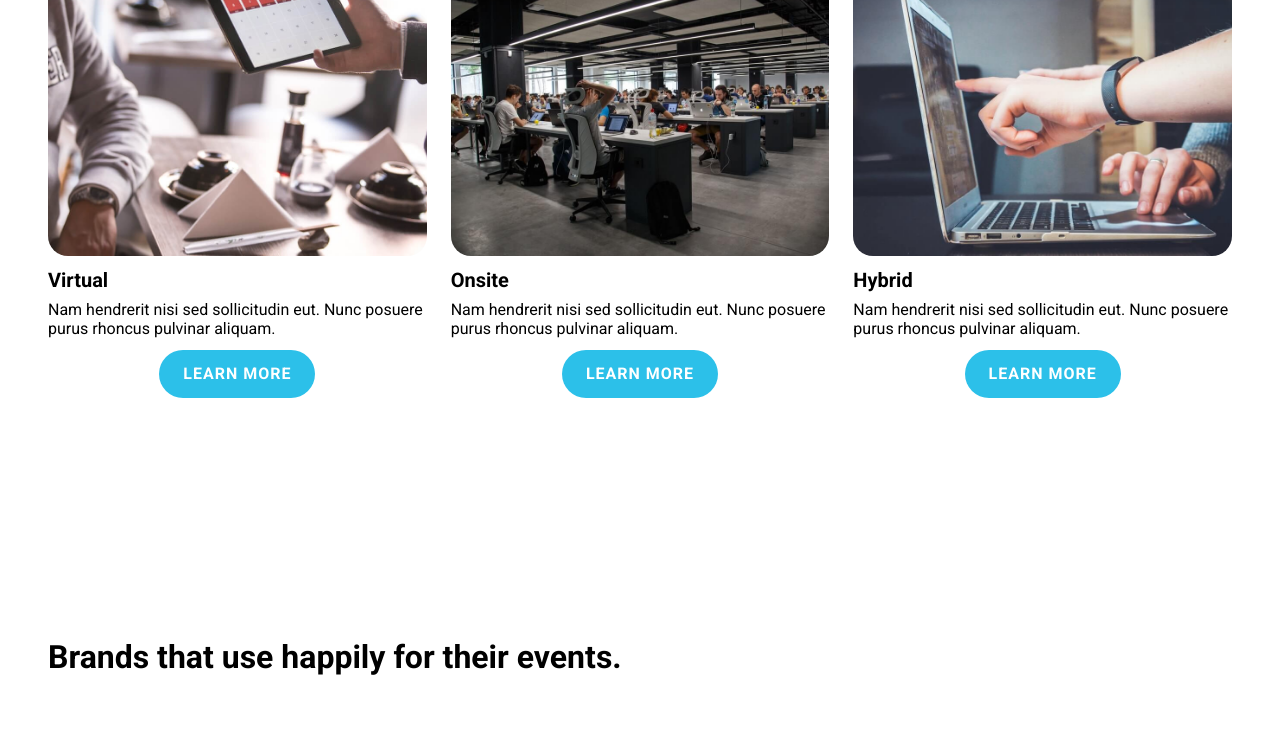
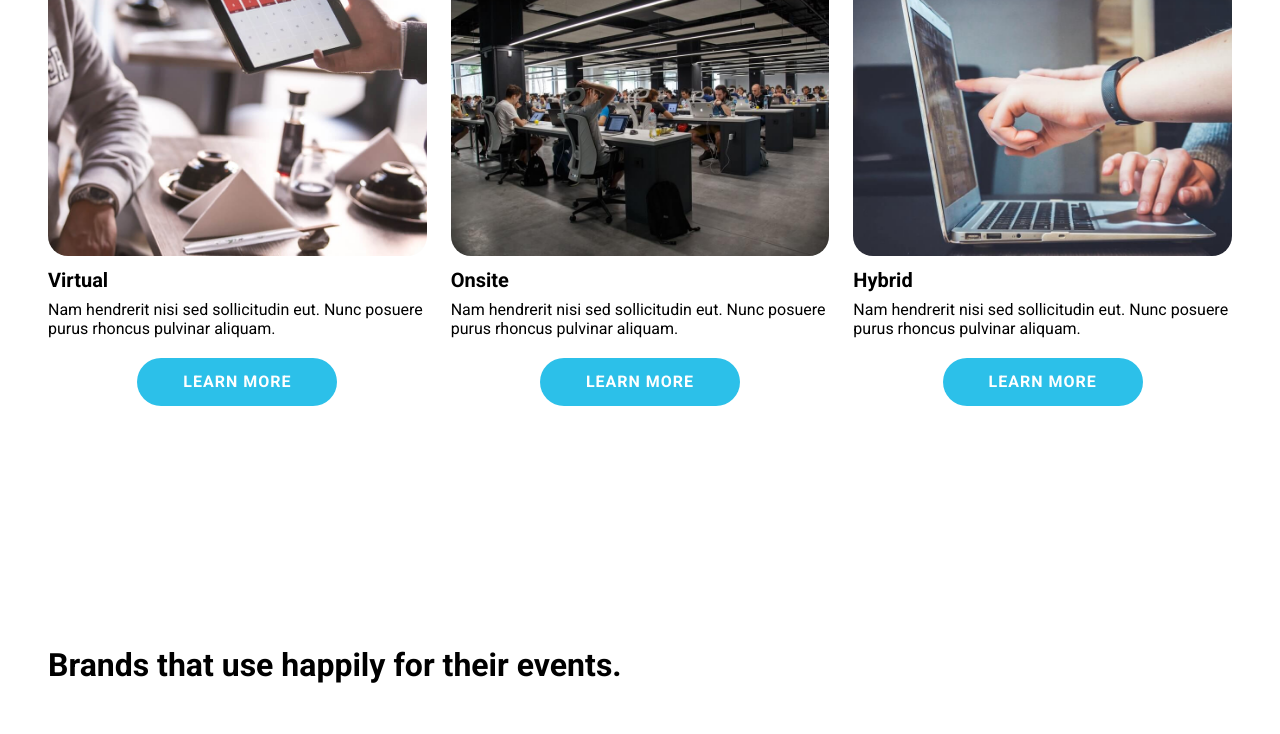
Before and after one commit to leonace924/nextjs-sass-landing, a Next.js app: page / in a window 1280 px wide. Shown: the part 1751-2485 px from the top of the page. Built offline with nearby package versions, Linux system fonts and the light colour scheme.

Commit message:
Update experience card

```diff
--- a/src/components/ExperienceCard/ExperienceCard.module.scss
+++ b/src/components/ExperienceCard/ExperienceCard.module.scss
@@ -18,11 +18,20 @@
   p {
     color: $black;
     margin-bottom: rem(12);
+    @include breakpoint($large) {
+      margin-bottom: rem(20);
+    }
   }
 
   &Cta {
     @include breakpoint($large) {
       text-align: center;
     }
+
+    button {
+      @include breakpoint($large) {
+        width: rem(200);
+      }
+    }
   }
 }
```
